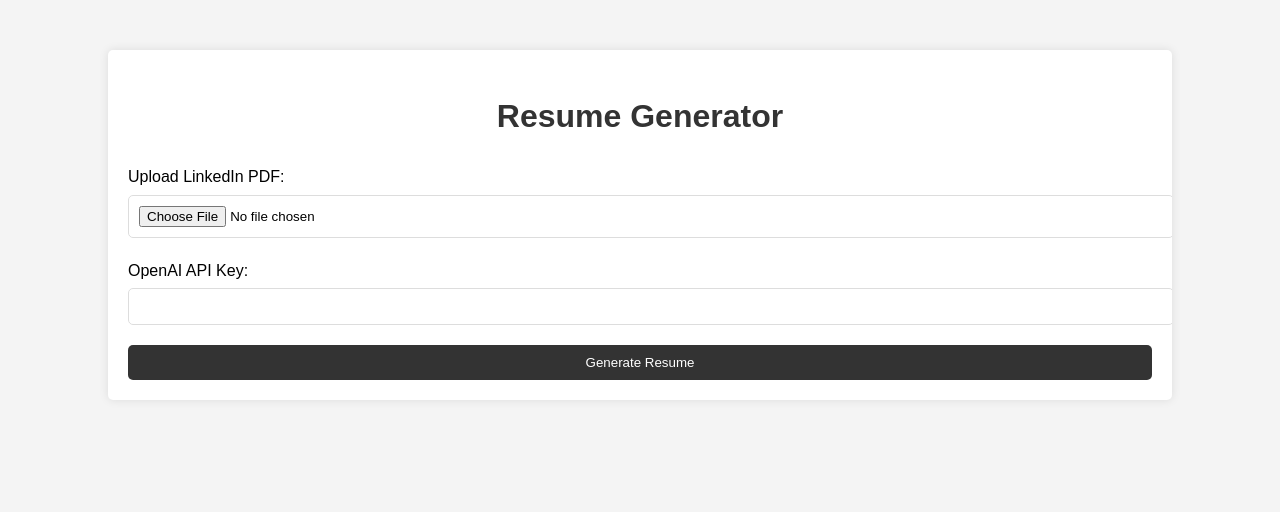
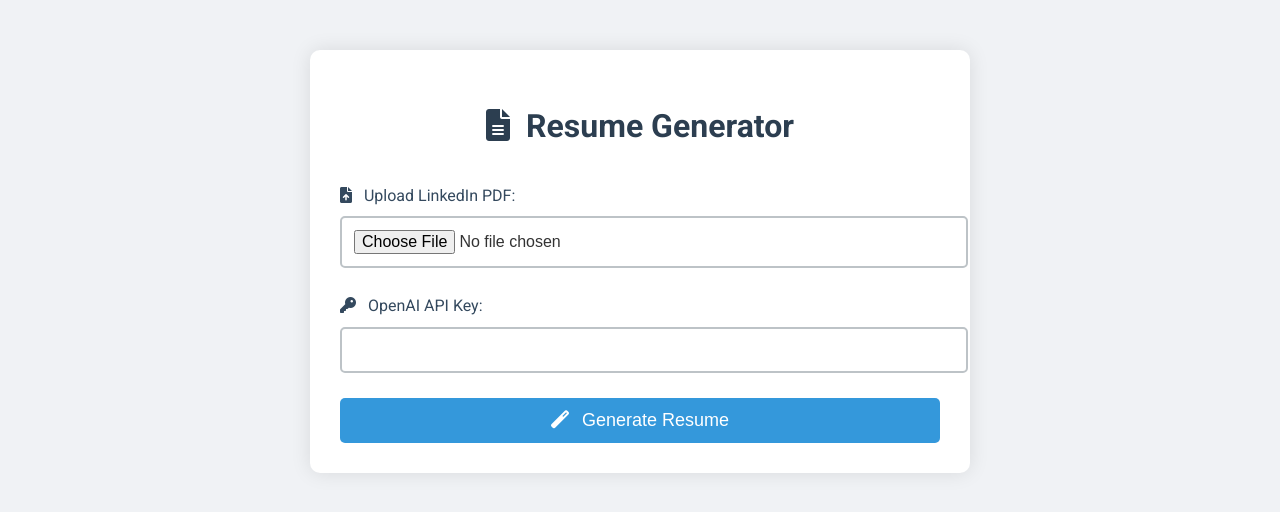
Before and after one commit to R4255/htmlresume, a Flask app: page / in a window 1280 px wide. Shown: the top 512 px of the page. Run offline with Flask 3, Linux system fonts and the light colour scheme.

Commit message:
edited some

```diff
--- a/static/style.css
+++ b/static/style.css
@@ -1,25 +1,29 @@
+@import url('https://fonts.googleapis.com/css2?family=Roboto:wght@300;400;700&display=swap');
+
 body {
-    font-family: Arial, sans-serif;
+    font-family: 'Roboto', Arial, sans-serif;
     line-height: 1.6;
     margin: 0;
     padding: 0;
-    background-color: #f4f4f4;
+    background-color: #f0f2f5;
+    color: #333;
 }
 
 .container {
-    width: 80%;
-    margin: auto;
-    overflow: hidden;
-    padding: 20px;
+    width: 90%;
+    max-width: 600px;
+    margin: 50px auto;
+    padding: 30px;
     background-color: #fff;
-    border-radius: 5px;
-    box-shadow: 0 0 10px rgba(0, 0, 0, 0.1);
-    margin-top: 50px;
+    border-radius: 10px;
+    box-shadow: 0 0 20px rgba(0, 0, 0, 0.1);
 }
 
 h1 {
-    color: #333;
+    color: #2c3e50;
     text-align: center;
+    margin-bottom: 30px;
+    font-weight: 700;
 }
 
 form {
@@ -28,38 +32,68 @@
 }
 
 .form-group {
-    margin-bottom: 20px;
+    margin-bottom: 25px;
 }
 
 label {
     display: block;
-    margin-bottom: 5px;
+    margin-bottom: 8px;
+    font-weight: 500;
+    color: #34495e;
 }
 
 input[type="file"],
 input[type="password"] {
     width: 100%;
-    padding: 10px;
-    border: 1px solid #ddd;
+    padding: 12px;
+    border: 2px solid #bdc3c7;
     border-radius: 5px;
+    font-size: 16px;
+    transition: border-color 0.3s ease;
+}
+
+input[type="file"]:focus,
+input[type="password"]:focus {
+    outline: none;
+    border-color: #3498db;
 }
 
 button {
     display: inline-block;
-    background: #333;
+    background: #3498db;
     color: #fff;
-    padding: 10px 20px;
+    padding: 12px 20px;
     border: none;
     cursor: pointer;
     border-radius: 5px;
     text-align: center;
+    font-size: 18px;
+    font-weight: 500;
+    transition: background-color 0.3s ease;
 }
 
 button:hover {
-    background: #444;
+    background: #2980b9;
 }
 
 .error {
-    color: red;
-    margin-top: 10px;
+    color: #e74c3c;
+    margin-top: 15px;
+    padding: 10px;
+    background-color: #fadbd8;
+    border-radius: 5px;
+    text-align: center;
 }
+
+/* Icon styles */
+i {
+    margin-right: 8px;
+}
+
+/* Responsive design */
+@media (max-width: 768px) {
+    .container {
+        width: 95%;
+        padding: 20px;
+    }
+}
--- a/templates/upload.html
+++ b/templates/upload.html
@@ -4,25 +4,26 @@
     <meta charset="UTF-8">
     <meta name="viewport" content="width=device-width, initial-scale=1.0">
     <title>Resume Generator</title>
-    <link rel="stylesheet" href="{{ url_for('static', filename='style.css') }}">
+    <link rel="stylesheet" href="/style.css">
+    <link href="https://cdnjs.cloudflare.com/ajax/libs/font-awesome/6.0.0-beta3/css/all.min.css" rel="stylesheet">
 </head>
 <body>
     <div class="container">
-        <h1>Resume Generator</h1>
-        <form method="post" enctype="multipart/form-data">
+        <h1><i class="fas fa-file-alt"></i> Resume Generator</h1>
+        <form method="post" enctype="multipart/form-data" action="/api/generate">
             <div class="form-group">
-                <label for="file">Upload LinkedIn PDF:</label>
+                <label for="file"><i class="fas fa-file-upload"></i> Upload LinkedIn PDF:</label>
                 <input type="file" name="file" id="file" accept=".pdf" required>
             </div>
             <div class="form-group">
-                <label for="api_key">OpenAI API Key:</label>
+                <label for="api_key"><i class="fas fa-key"></i> OpenAI API Key:</label>
                 <input type="password" name="api_key" id="api_key" required>
             </div>
-            <button type="submit">Generate Resume</button>
+            <button type="submit"><i class="fas fa-magic"></i> Generate Resume</button>
         </form>
-        {% if error %}
-        <div class="error">{{ error }}</div>
-        {% endif %}
+        <div id="error" class="error" style="display: none;">
+            <i class="fas fa-exclamation-circle"></i> <span id="error-message"></span>
+        </div>
     </div>
 </body>
 </html>
```
